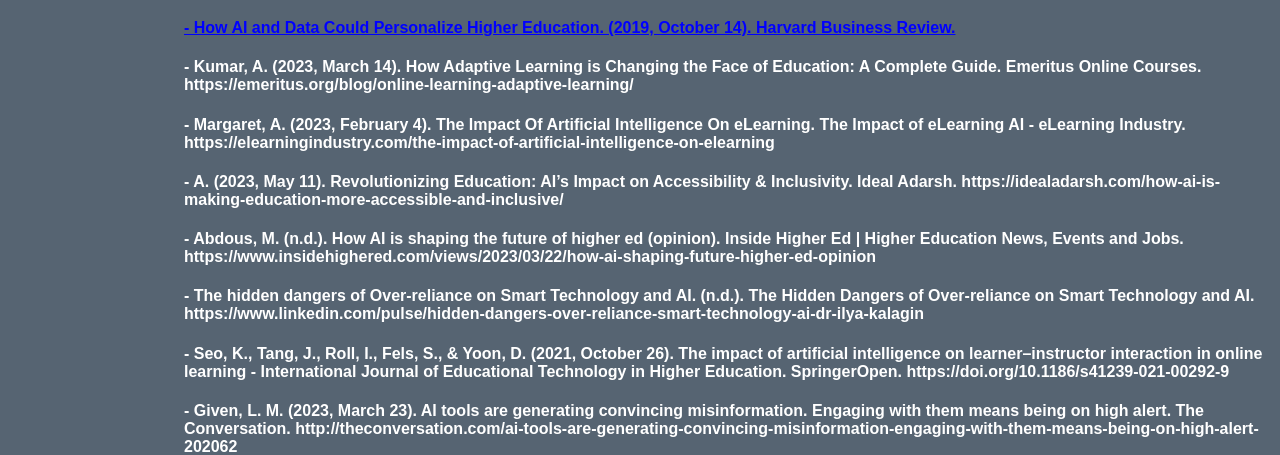
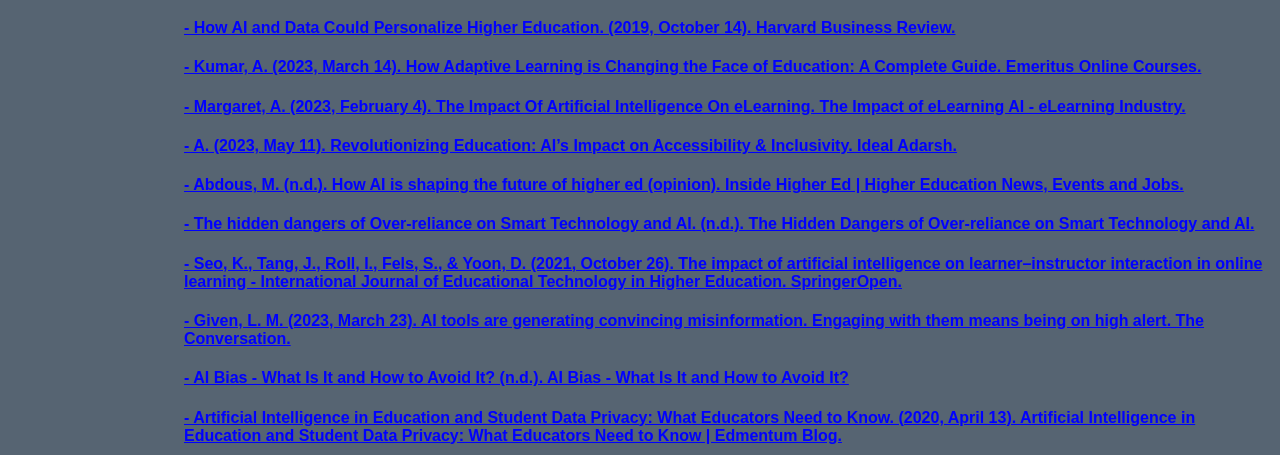
Before and after one commit to jerischool/jerischool.github.io, a plain HTML site: page misc/references.html in a window 1280 px wide. Shown: the part 345-800 px from the top of the page. Drawn offline with Linux system fonts and the light colour scheme.

Commit message:
Update references.html

```diff
--- a/misc/references.html
+++ b/misc/references.html
@@ -26,16 +26,16 @@
 <a href="https://www.w3schools.com/">Visit W3Schools.com!</a>
 
 <h4><a href="https://hbr.org/2019/10/how-ai-and-data-could-personalize-higher-education">- How AI and Data Could Personalize Higher Education. (2019, October 14). Harvard Business Review.</a></h4>
-<h4>- Kumar, A. (2023, March 14). How Adaptive Learning is Changing the Face of Education: A Complete Guide. Emeritus Online Courses. https://emeritus.org/blog/online-learning-adaptive-learning/</h4>
-<h4>- Margaret, A. (2023, February 4). The Impact Of Artificial Intelligence On eLearning. The Impact of eLearning AI - eLearning Industry. https://elearningindustry.com/the-impact-of-artificial-intelligence-on-elearning</h4>
-<h4>- A. (2023, May 11). Revolutionizing Education: AI’s Impact on Accessibility & Inclusivity. Ideal Adarsh. https://idealadarsh.com/how-ai-is-making-education-more-accessible-and-inclusive/</h4>
-<h4>- Abdous, M. (n.d.). How AI is shaping the future of higher ed (opinion). Inside Higher Ed | Higher Education News, Events and Jobs. https://www.insidehighered.com/views/2023/03/22/how-ai-shaping-future-higher-ed-opinion</h4>
-<h4>- The hidden dangers of Over-reliance on Smart Technology and AI. (n.d.). The Hidden Dangers of Over-reliance on Smart Technology and AI. https://www.linkedin.com/pulse/hidden-dangers-over-reliance-smart-technology-ai-dr-ilya-kalagin</h4>
-<h4>- Seo, K., Tang, J., Roll, I., Fels, S., & Yoon, D. (2021, October 26). The impact of artificial intelligence on learner–instructor interaction in online learning - International Journal of Educational Technology in Higher Education. SpringerOpen. https://doi.org/10.1186/s41239-021-00292-9</h4>
-<h4>- Given, L. M. (2023, March 23). AI tools are generating convincing misinformation. Engaging with them means being on high alert. The Conversation. http://theconversation.com/ai-tools-are-generating-convincing-misinformation-engaging-with-them-means-being-on-high-alert-202062</h4>
-<h4>- AI Bias - What Is It and How to Avoid It? (n.d.). AI Bias - What Is It and How to Avoid It? https://levity.ai/blog/ai-bias-how-to-avoid</h4>
-<h4>- Artificial Intelligence in Education and Student Data Privacy: What Educators Need to Know. (2020, April 13). Artificial Intelligence in Education and Student Data Privacy: What Educators Need to Know | Edmentum Blog. https://blog.edmentum.com/artificial-intelligence-education-and-student-data-privacy-what-educators-need-know</h4>
-<h4>- Can AI change the established rapport between teachers and students? (n.d.). Can AI Change the Established Rapport Between Teachers and Students? https://www.linkedin.com/pulse/can-ai-change-established-rapport-between-teachers-students-razzaq</h4>
+<h4><a href="https://emeritus.org/blog/online-learning-adaptive-learning/">- Kumar, A. (2023, March 14). How Adaptive Learning is Changing the Face of Education: A Complete Guide. Emeritus Online Courses.</a></h4>
+<h4><a href="https://elearningindustry.com/the-impact-of-artificial-intelligence-on-elearning">- Margaret, A. (2023, February 4). The Impact Of Artificial Intelligence On eLearning. The Impact of eLearning AI - eLearning Industry.</a></h4>
+<h4><a href="https://idealadarsh.com/how-ai-is-making-education-more-accessible-and-inclusive/">- A. (2023, May 11). Revolutionizing Education: AI’s Impact on Accessibility & Inclusivity. Ideal Adarsh.</a></h4>
+<h4><a href="https://www.insidehighered.com/views/2023/03/22/how-ai-shaping-future-higher-ed-opinion">- Abdous, M. (n.d.). How AI is shaping the future of higher ed (opinion). Inside Higher Ed | Higher Education News, Events and Jobs.</a></h4>
+<h4><a href="https://www.linkedin.com/pulse/hidden-dangers-over-reliance-smart-technology-ai-dr-ilya-kalagin">- The hidden dangers of Over-reliance on Smart Technology and AI. (n.d.). The Hidden Dangers of Over-reliance on Smart Technology and AI.</a></h4>
+<h4><a href="https://doi.org/10.1186/s41239-021-00292-9">- Seo, K., Tang, J., Roll, I., Fels, S., & Yoon, D. (2021, October 26). The impact of artificial intelligence on learner–instructor interaction in online learning - International Journal of Educational Technology in Higher Education. SpringerOpen.</a></h4>
+<h4><a href="http://theconversation.com/ai-tools-are-generating-convincing-misinformation-engaging-with-them-means-being-on-high-alert-202062">- Given, L. M. (2023, March 23). AI tools are generating convincing misinformation. Engaging with them means being on high alert. The Conversation.</a></h4>
+<h4><a href="https://levity.ai/blog/ai-bias-how-to-avoid">- AI Bias - What Is It and How to Avoid It? (n.d.). AI Bias - What Is It and How to Avoid It?</a></h4>
+<h4><a href="https://blog.edmentum.com/artificial-intelligence-education-and-student-data-privacy-what-educators-need-know">- Artificial Intelligence in Education and Student Data Privacy: What Educators Need to Know. (2020, April 13). Artificial Intelligence in Education and Student Data Privacy: What Educators Need to Know | Edmentum Blog.</a></h4>
+<h4><a href="https://www.linkedin.com/pulse/can-ai-change-established-rapport-between-teachers-students-razzaq">- Can AI change the established rapport between teachers and students? (n.d.). Can AI Change the Established Rapport Between Teachers and Students?</a></h4>
 
 
 </ul><h4><p>An example of a cited reference:<p></h4>
```
